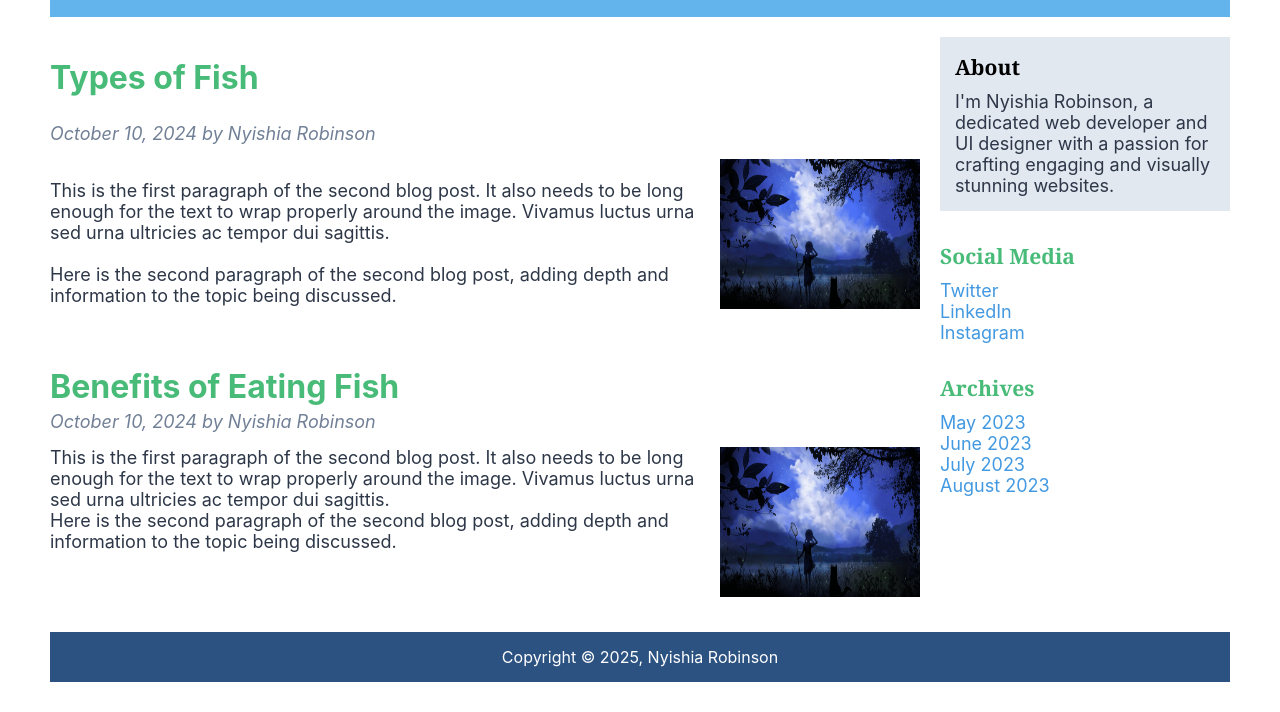
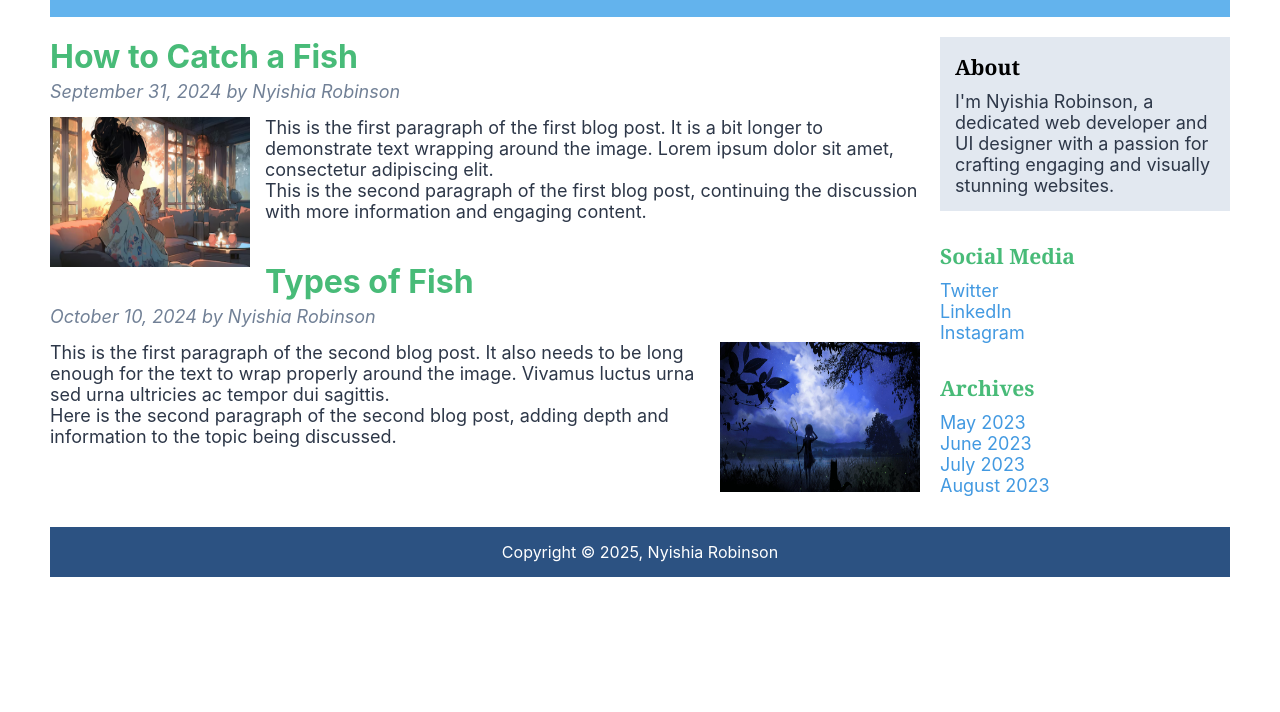
Before and after one commit to Nyishia18/info2180-lab2, a plain HTML site: page index.html in a window 1280 px wide. Shown: the part 153-865 px from the top of the page. After the commit the page ends 800 px from the top, so only its background shows below. Drawn offline with Linux system fonts and the light colour scheme.

Commit message:
Update index.html

```diff
--- a/index.html
+++ b/index.html
@@ -19,17 +19,15 @@
       </header>
       <main>
         <article>
+          <h2>How to Catch a Fish</h2>
+          <p class="post-info">September 31, 2024 by Nyishia Robinson</p>
+          <img src="blog1.jpg" alt="Blog Post One" class="float-left" width="200" height="150" />
+          <p>This is the first paragraph of the first blog post. It is a bit longer to demonstrate text wrapping around the image. Lorem ipsum dolor sit amet, consectetur adipiscing elit.</p>
+          <p>This is the second paragraph of the first blog post, continuing the discussion with more information and engaging content.</p>
+        </article>
+        <article>
           <h2>Types of Fish</h2>
           <p class="post-info">October 10, 2024 by Nyishia Robinson</p>
-      <img src="blog2.jpg" alt="Blog Post Two" class="float-right" width="200" height="150" />
-      <p>This is the first paragraph of the second blog post. It also needs to be long enough for the text to wrap properly around the image. Vivamus luctus urna sed urna ultricies ac tempor dui sagittis.</p>
-      <p>Here is the second paragraph of the second blog post, adding depth and information to the topic being discussed.</p>
-    </article>
-    <article>
-   <div class="header-container">
-    <h2>Benefits of Eating Fish</h2>
-    <p class="post-info">October 10, 2024 by Nyishia Robinson</p>
-  </div>
           <img src="blog2.jpg" alt="Blog Post Two" class="float-right" width="200" height="150" />
           <p>This is the first paragraph of the second blog post. It also needs to be long enough for the text to wrap properly around the image. Vivamus luctus urna sed urna ultricies ac tempor dui sagittis.</p>
           <p>Here is the second paragraph of the second blog post, adding depth and information to the topic being discussed.</p>
```
Lines whose indentation alone changed are shown as unchanged.
